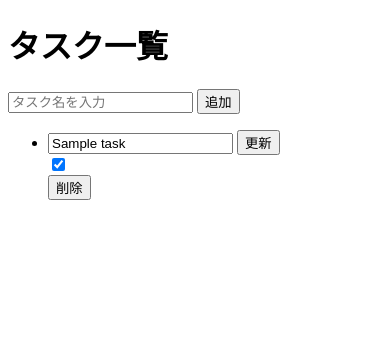
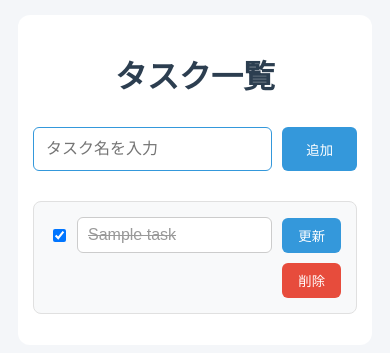
Before and after one commit to kurugemo/spring-boot-task-manager, a Spring Boot app: page /tasks in a window 390 px wide. Shown: the top 353 px of the page. Run offline with Spring Boot 4, Linux system fonts and the light colour scheme; tables that the repository leaves empty hold one stand-in row (values such as "Sample post").

Commit message:
Improve task list UI and responsive design

```diff
--- /dev/null
+++ b/src/main/resources/static/css/style.css
@@ -0,0 +1,166 @@
+body {
+	background-color: #f4f6f9;
+	font-family: Arial, sans-serif;
+	color: #333333;
+}
+
+.container {
+	max-width: 700px;
+	margin: 40px auto;
+	padding: 30px;
+	background-color: #ffffff;
+	border-radius: 12px;
+}
+
+.page-title {
+	text-align: center;
+	color: #2c3e50;
+	margin-bottom: 30px;
+}
+
+.add-form {
+	display: flex;
+	gap: 10px;
+	margin-bottom: 30px;
+}
+
+.add-form input {
+	flex: 1;
+	padding: 12px;
+	border: 1px solid #3498db;
+	border-radius: 6px;
+	font-size: 16px;
+}
+
+.add-form button {
+	padding: 12px 24px;
+	background-color: #3498db;
+	border-radius: 6px;
+	white-space: nowrap;
+}
+
+.add-form button:hover {
+    background-color: #2980b9;
+}
+
+.task-list {
+	list-style: none;
+	padding: 0;
+}
+
+.task-item {
+	background-color: #f8f9fa;
+	border: 1px solid #e0e0e0;
+	border-radius: 8px;
+	padding: 15px;
+	margin-bottom: 12px;
+	display: flex;
+	align-items: center;
+	gap: 10px;
+	flex-wrap: wrap;
+}
+
+.task-item form {
+    display: flex;
+    align-items: center;
+    gap: 10px;
+}
+
+.task-main {
+    display: flex;
+    align-items: center;
+    gap: 8px;
+}
+
+.update-button {
+    background-color: #3498db;
+    padding: 8px 16px;
+    border-radius: 6px;
+}
+
+.update-button:hover {
+    background-color: #2980b9;
+}
+
+.delete-button {
+    background-color: #e74c3c;
+    padding: 8px 16px;
+    border-radius: 6px;
+}
+
+.delete-button:hover {
+    background-color: #c0392b;
+}
+
+.completed-task {
+    text-decoration: line-through;
+    color: #999999;
+}
+
+.add-form button,
+.update-button,
+.delete-button {
+	border: none;
+	color: white;
+	cursor: pointer;
+	transition: 0.2s;
+}
+
+.add-form button:active,
+.update-button:active,
+.delete-button:active {
+    transform: scale(0.95);
+}
+
+.task-item input[type="text"] {
+    padding: 8px 10px;
+    border: 1px solid #cccccc;
+    border-radius: 6px;
+    font-size: 16px;
+	transition: 0.1s;
+}
+
+.task-item input[type="text"]:focus {
+    outline: none;
+    border-color: #3498db;
+    box-shadow: 0 0 4px rgba(52, 152, 219, 0.4);
+}
+
+
+
+@media (max-width: 600px) {
+
+    .container {
+        padding: 15px;
+        margin: 15px 10px;
+    }
+
+    .edit-form {
+        display: flex;
+        align-items: center;
+        gap: 8px;
+        flex: 1;
+        min-width: 0;
+    }
+
+    .edit-form button {
+        white-space: nowrap;
+        flex-shrink: 0;
+    }
+
+    .edit-form input[type="text"] {
+        flex: 1;
+        min-width: 0;
+        width: 100%;
+        box-sizing: border-box;
+    }
+
+    .delete-form {
+        margin-left: auto;
+    }
+
+    .task-main {
+        width: 100%;
+    }
+
+}
--- a/src/main/resources/templates/tasks.html
+++ b/src/main/resources/templates/tasks.html
@@ -1,41 +1,33 @@
 <!DOCTYPE html>
 <html xmlns:th="http://www.thymeleaf.org">
+
 <head>
 	<meta charset="UTF-8">
+	<meta name="viewport" content="width=device-width, initial-scale=1.0">
 	<title>タスク一覧</title>
+	<link rel="stylesheet" th:href="@{/css/style.css}">
 </head>
+
 <body>
 
-    <h1>タスク一覧</h1>
+	<div class="container">
+
+		<h1 class="page-title">タスク一覧</h1>
 
 		<p th:if="${errorMessage}" th:text="${errorMessage}"></p>
 
-	<form action="/tasks" method="post">
+		<form action="/tasks" method="post" class="add-form">
 
-		<input type="text" name="title"	placeholder="タスク名を入力"	>
+			<input type="text" name="title" placeholder="タスク名を入力">
 
 			<button type="submit">追加</button>
 
 		</form>
 
-	<ul>
-	    <li th:each="task : ${tasks}">
+		<ul class="task-list">
+			<li th:each="task : ${tasks}" class="task-item">
 
-			<!-- タイトル更新フォーム　-->
-			<form action="/tasks/update" method="post">
-
-			   <input type="hidden" name="id" th:value="${task.id}">
-
-			   <input type="text"
-					  name="title"
-					  th:value="${task.title}">
-
-		       <input type="hidden" name="completed" th:value="${task.completed}">
-
-			   <button type="submit">更新</button>
-
-			</form>
-
+				<div class="task-main">
 
 					<!--　完了チェックフォーム(チェックボックス) -->
 					<form action="/tasks/update" method="post">
@@ -44,10 +36,7 @@
 
 						<input type="hidden" name="title" th:value="${task.title}">
 
-			   <input type="checkbox"
-			          name="completed"
-					  value="true"
-					  th:checked="${task.completed}"
+						<input type="checkbox" name="completed" value="true" th:checked="${task.completed}"
 							onchange="this.form.submit()">
 
 						<input type="hidden" name="completed" value="false">
@@ -56,15 +45,31 @@
 					</form>
 
 
-			<!-- 削除フォーム -->
-			<form action="/tasks/delete" method="post">
+					<!-- タイトル更新フォーム　-->
+					<form action="/tasks/update" method="post" class="edit-form">
 
 						<input type="hidden" name="id" th:value="${task.id}">
-				<button type="submit">削除</button>
+
+						<input type="text" name="title" th:value="${task.title}"
+							th:classappend="${task.completed} ? 'completed-task' : ''">
+						<input type="hidden" name="completed" th:value="${task.completed}">
+
+						<button type="submit" class="update-button">更新</button>
+
+					</form>
+
+				</div>
+
+				<!-- 削除フォーム -->
+				<form action="/tasks/delete" method="post" class="delete-form">
+
+					<input type="hidden" name="id" th:value="${task.id}">
+					<button type="submit" class="delete-button">削除</button>
 
 				</form>
 			</li>
 		</ul>
+	</div>
+</body>
 
-</body>
 </html>
```
Lines whose indentation alone changed are shown as unchanged.
